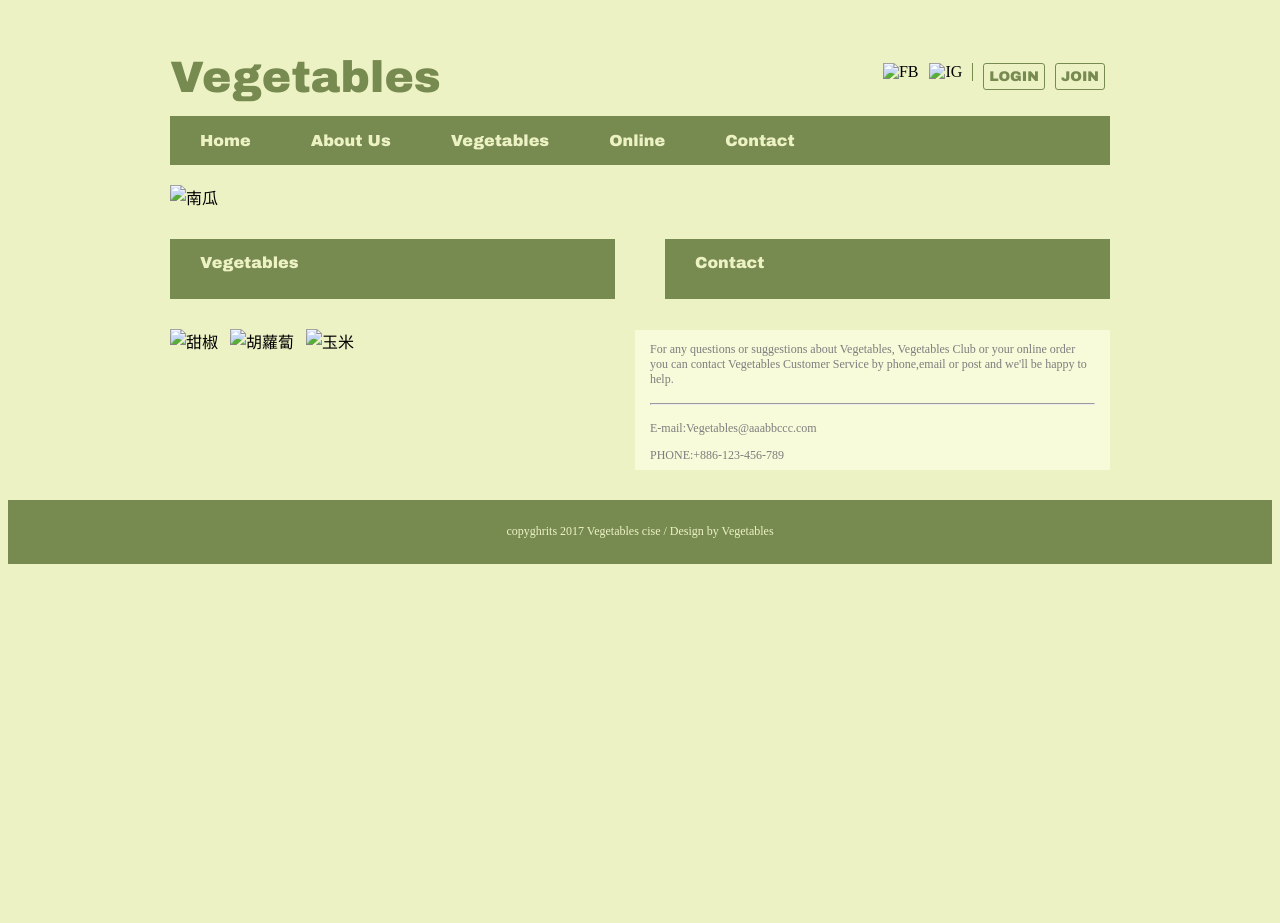
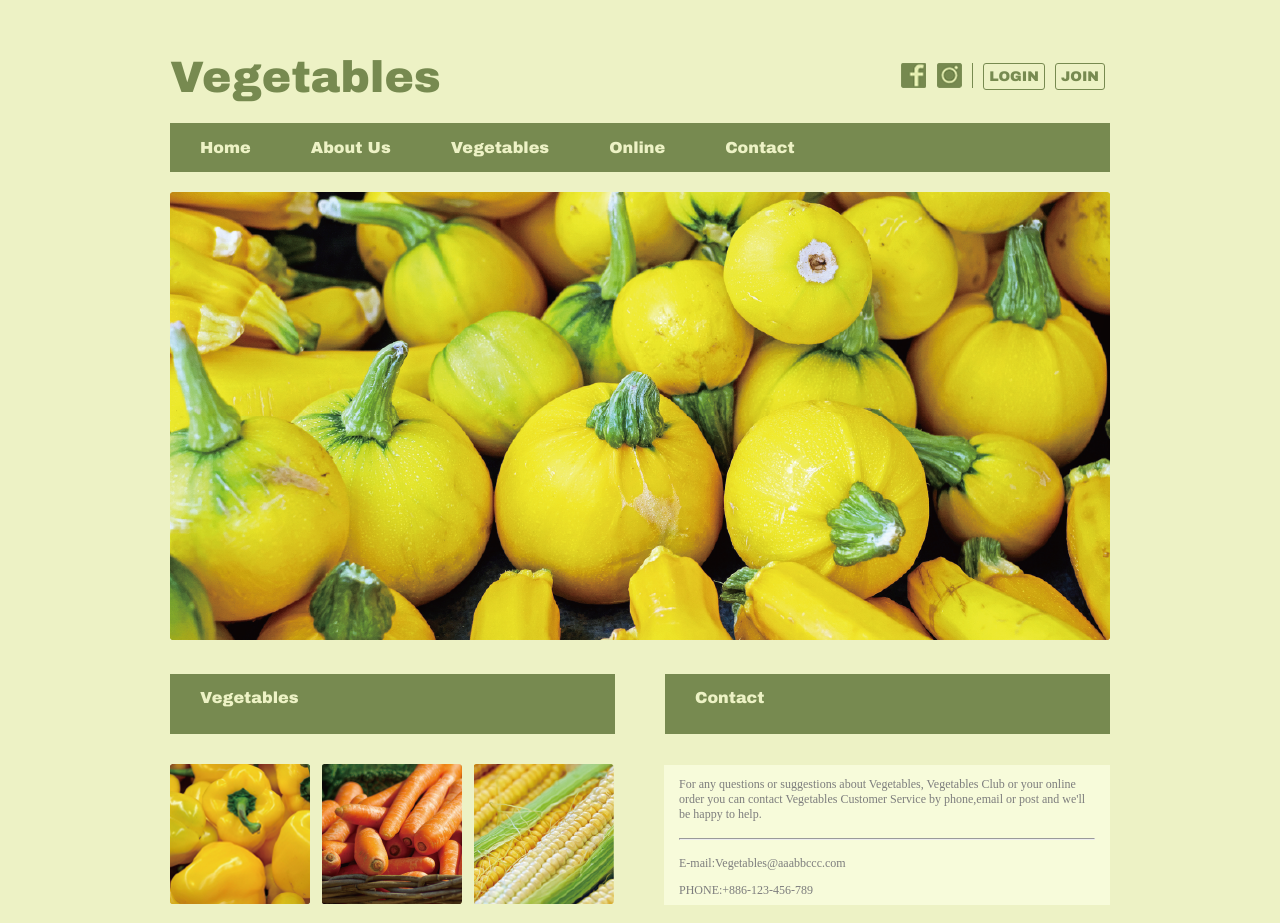
Before and after one commit to chocolate880405/Vegetable, a plain HTML site: page index.html in a window 1280 px wide. Shown: the top 923 px of the page. Before the commit the page ends 800 px from the top, so only its background shows below. Drawn offline with Linux system fonts and the light colour scheme.

Commit message:
Add files via upload

```diff
--- a/index.html
+++ b/index.html
@@ -13,8 +13,8 @@
           <header>Vegetables</header>
         </div>
         <div class="small">
-          <img class="FB" src="btn_facebook.jpg" alt="FB">
-          <img class="IG" src="btn_instagram.jpg" alt="IG">
+          <img class="FB" src="btn_facebook.png" alt="FB">
+          <img class="IG" src="btn_instagram.png" alt="IG">
           <div class="login">
             <li>LOGIN</li>
             <li>JOIN</li>
@@ -29,7 +29,7 @@
         <li><a href="#">Contact</a></li>
       </div>
     <div class="pic">
-       <img src="img_main_pumpkin.jpg" alt="南瓜">
+       <img src="img_main_pumpkin.png" alt="南瓜">
     </div>
     <div class="three">
         <li class="V">Vegetables</li>
@@ -37,9 +37,9 @@
     </div>
     <div class="four">
       <div class="Veg">
-        <div class=Vp1><img src="img_vegetables_pepper.jpg" alt="甜椒"></div>
-        <div class=Vp1><img src="img_vegetables_carrot.jpg" alt="胡蘿蔔"></div>
-        <div class=Vp><img src="img_vegetables_corn.jpg" alt="玉米"></div>
+        <div class=Vp1><img src="img_vegetables_pepper.png" alt="甜椒"></div>
+        <div class=Vp1><img src="img_vegetables_carrot.png" alt="胡蘿蔔"></div>
+        <div class=Vp><img src="img_vegetables_corn.png" alt="玉米"></div>
       </div>
       <div class="Con">
         <p>For any questions or suggestions about Vegetables,
```
